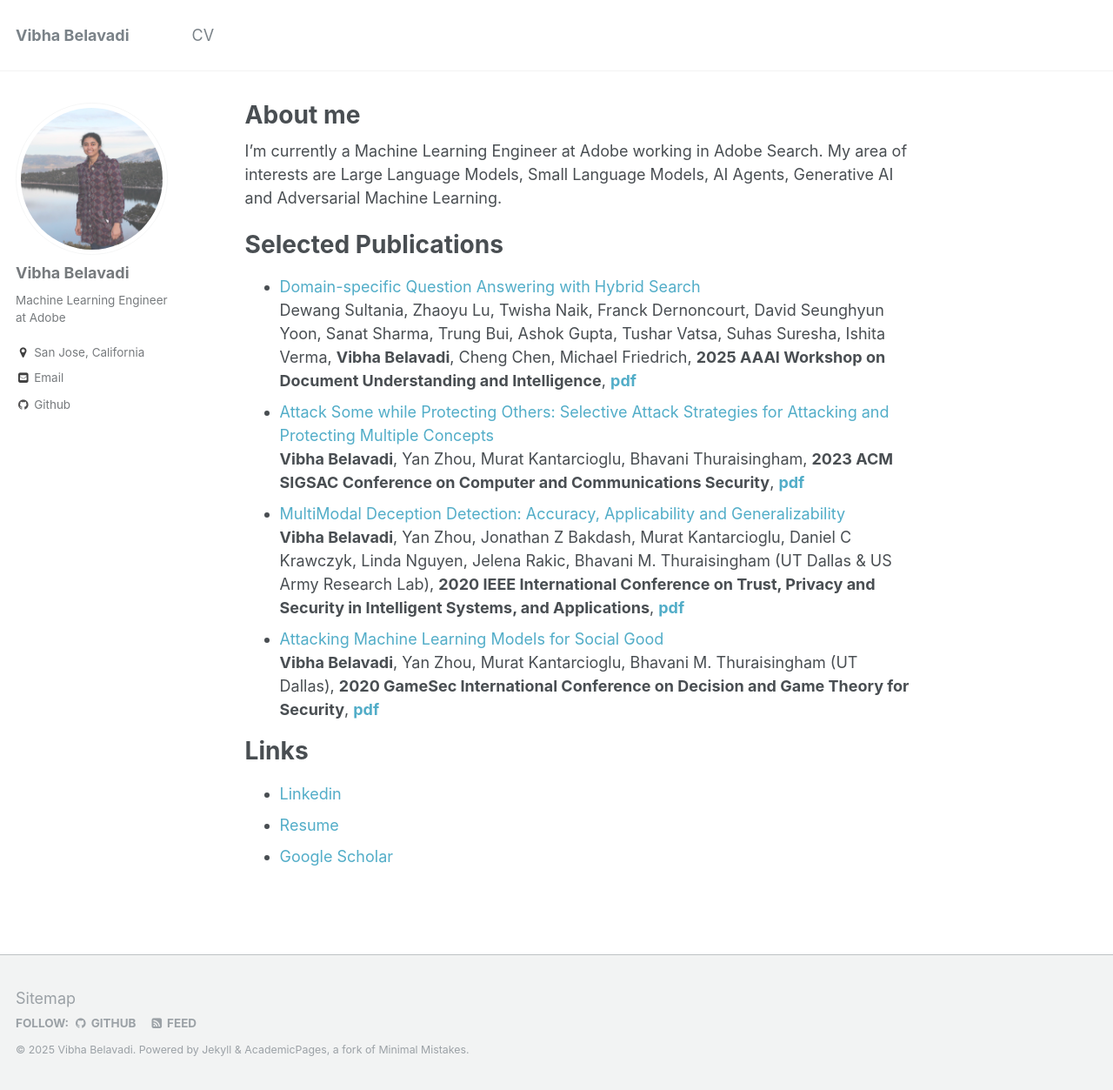
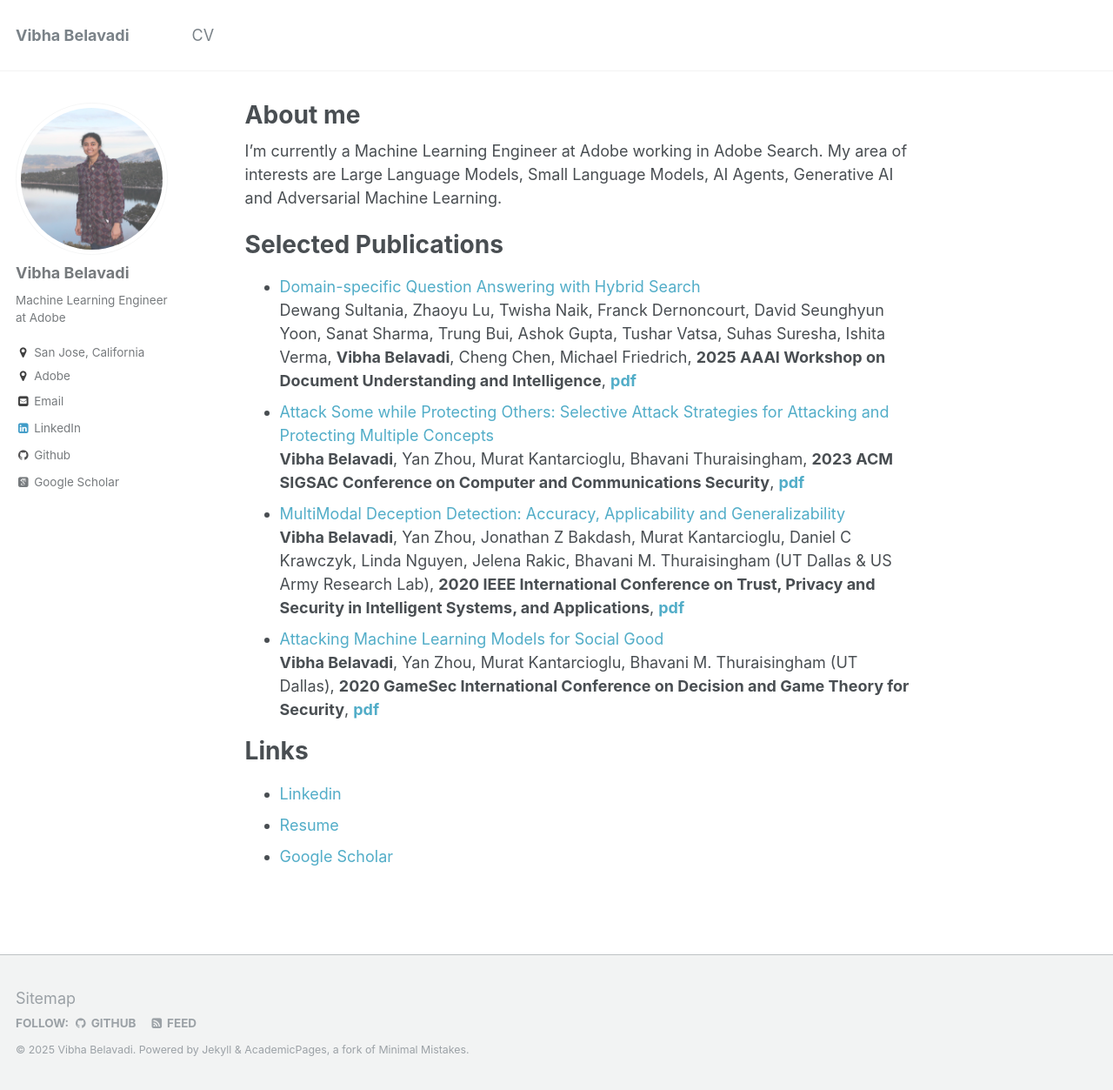
Before and after one commit to VibhaBelavadi/vibhabelavadi.github.io, a Jekyll site: the page built from _pages/about.md, in a window 1280 px wide and 1253 px high. Shown: the whole window at 87% size. Built offline with Jekyll 4.4.1, drawn with Linux system fonts in a browser that asks for light colours; some web fonts are replaced.

Commit message:
Update _config.yml

```diff
--- a/_config.yml
+++ b/_config.yml
@@ -82,16 +82,16 @@ author:
   avatar           : "IMG_4183.jpeg"
   bio              : "Machine Learning Engineer at Adobe"
   location         : "San Jose, California"
-  employer         :
-  url              : https://vibhabelavadi.github.io
-  linkedin         : # "vibhabelavadi"
-  googlescholar    : # https://scholar.google.com/citations?user=6BAyYuwAAAAJ&hl=en
-  dblp             : # https://dblp.org/pid/282/0068.html
+  employer         : "Adobe"
+  url              : "https://vibhabelavadi.github.io"
+  linkedin         : /in/vibhabelavadi
+  googlescholar    : https://scholar.google.com/citations?user=6BAyYuwAAAAJ&hl=en
   email            : vibhacbelavadi@gmail.com
-  github           : "VibhaBelavadi"
+  github           : VibhaBelavadi
   medium           : https://medium.com/@vibha.belawadi
   orcid            : 0000-0002-1244-7702
   researchgate     : # https://www.researchgate.net/profile/Vibha_Belavadi
+  dblp             : # https://dblp.org/pid/282/0068.html
   uri              :
   bitbucket        :
   codepen          :
```
